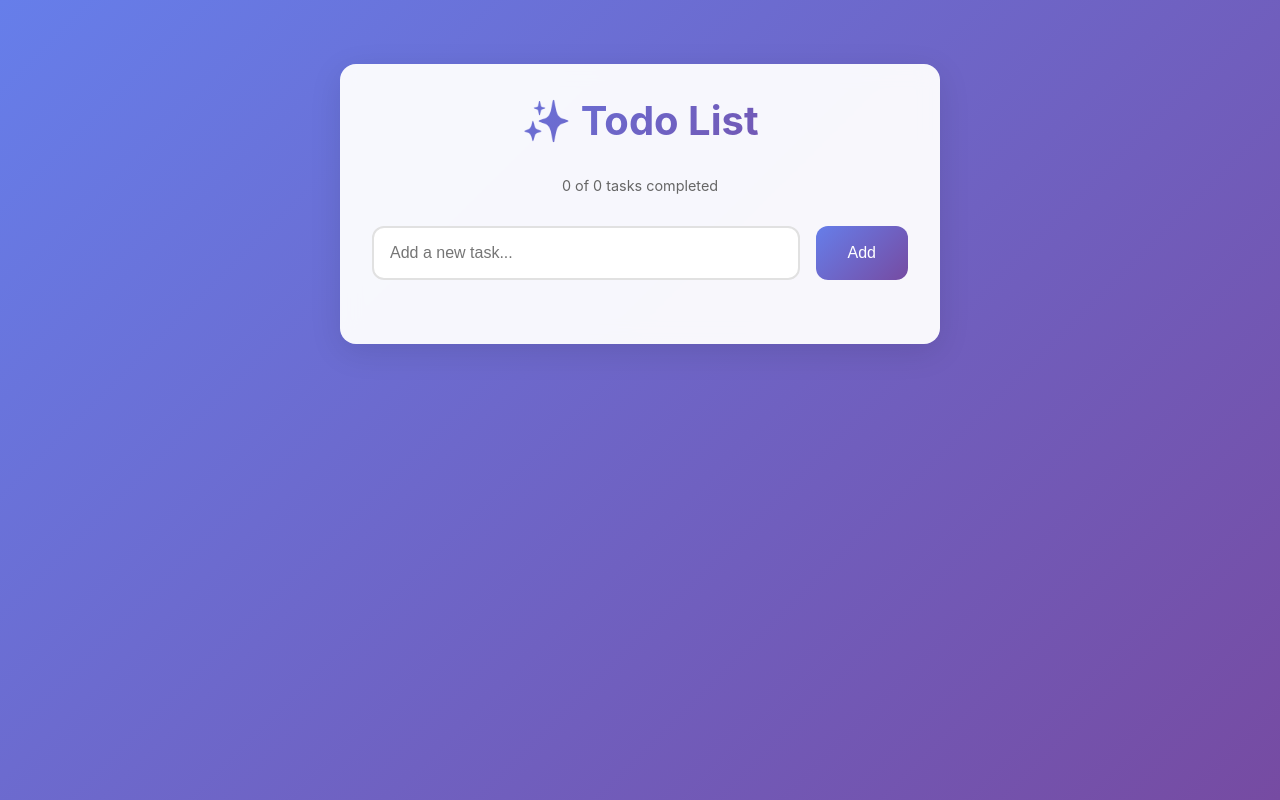
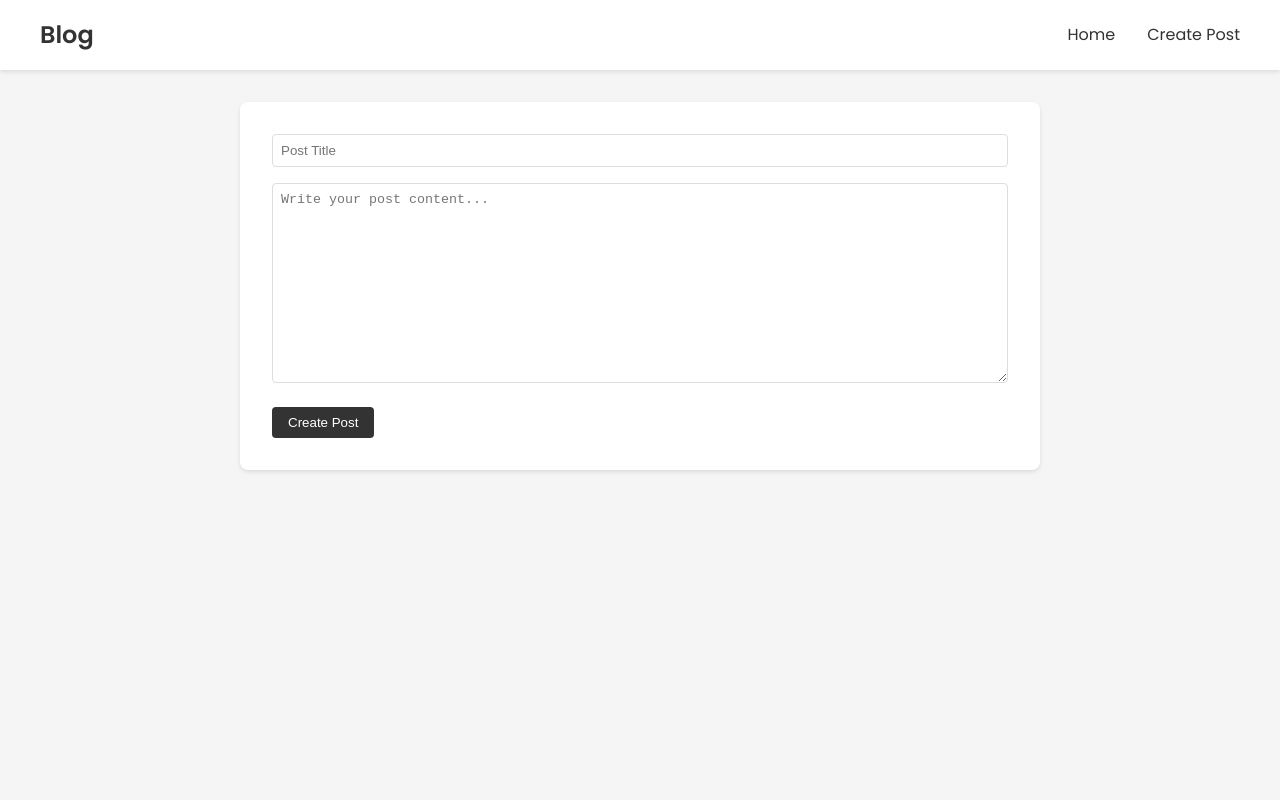
Before and after one commit to marcown10/test123, a React (Vite) app: page /create in a window 1280 px wide. Built offline with nearby package versions, Linux system fonts and the light colour scheme.

Commit message:
Update project - 10/8/2025, 1:08:41 PM

```diff
--- a/index.html
+++ b/index.html
@@ -3,7 +3,8 @@
   <head>
     <meta charset="UTF-8" />
     <meta name="viewport" content="width=device-width, initial-scale=1.0" />
-    <title>Todo App</title>
+    <title>React Blog</title>
+    <link href="https://fonts.googleapis.com/css2?family=Poppins:wght@400;600&display=swap" rel="stylesheet">
   </head>
   <body>
     <div id="root"></div>
--- a/package.json
+++ b/package.json
@@ -1,5 +1,5 @@
 {
-  "name": "todo-app",
+  "name": "react-blog",
   "private": true,
   "version": "0.0.0",
   "type": "module",
@@ -11,8 +11,8 @@
   "dependencies": {
     "react": "^18.2.0",
     "react-dom": "^18.2.0",
-    "styled-components": "^6.0.7",
-    "uuid": "^9.0.0"
+    "react-router-dom": "^6.14.2",
+    "styled-components": "^6.0.7"
   },
   "devDependencies": {
     "@vitejs/plugin-react": "^4.0.4",
--- a/src/App.jsx
+++ b/src/App.jsx
@@ -1,76 +1,36 @@
-import React, { useState, useEffect } from 'react'
-import styled from 'styled-components'
-import { v4 as uuidv4 } from 'uuid'
-import TodoList from './components/TodoList'
-import TodoForm from './components/TodoForm'
-
-const Container = styled.div`
-  max-width: 600px;
-  margin: 2rem auto;
-  padding: 2rem;
-  background: rgba(255, 255, 255, 0.95);
-  border-radius: 16px;
-  box-shadow: 0 8px 32px rgba(0, 0, 0, 0.1);
-  backdrop-filter: blur(10px);
-`
-
-const Title = styled.h1`
-  text-align: center;
-  color: #1a1a1a;
-  margin-bottom: 2rem;
-  font-size: 2.5rem;
-  font-weight: 700;
-  background: linear-gradient(135deg, #667eea 0%, #764ba2 100%);
-  -webkit-background-clip: text;
-  -webkit-text-fill-color: transparent;
-`
-
-const Stats = styled.div`
-  text-align: center;
-  margin-bottom: 2rem;
-  color: #666;
-  font-size: 0.9rem;
-`
+import { useState } from 'react'
+import { Routes, Route } from 'react-router-dom'
+import Header from './components/Header'
+import PostList from './components/PostList'
+import CreatePost from './components/CreatePost'
+import Post from './components/Post'
 
 const App = () => {
-  const [todos, setTodos] = useState(() => {
-    const savedTodos = localStorage.getItem('todos')
-    return savedTodos ? JSON.parse(savedTodos) : []
-  })
+  const [posts, setPosts] = useState([
+    {
+      id: 1,
+      title: 'Welcome to the Blog',
+      content: 'This is your first blog post. Start writing and sharing your thoughts!',
+      excerpt: 'This is your first blog post. Start writing and sharing your thoughts!...'
+    }
+  ])
 
-  useEffect(() => {
-    localStorage.setItem('todos', JSON.stringify(todos))
-  }, [todos])
-
-  const addTodo = (text) => {
-    setTodos([...todos, { id: uuidv4(), text, completed: false }])
+  const handleCreatePost = (newPost) => {
+    setPosts([newPost, ...posts])
   }
 
-  const toggleTodo = (id) => {
-    setTodos(todos.map(todo =>
-      todo.id === id ? { ...todo, completed: !todo.completed } : todo
-    ))
-  }
-
-  const deleteTodo = (id) => {
-    setTodos(todos.filter(todo => todo.id !== id))
-  }
-
-  const completedCount = todos.filter(todo => todo.completed).length
-
   return (
-    <Container>
-      <Title>✨ Todo List</Title>
-      <Stats>
-        {completedCount} of {todos.length} tasks completed
-      </Stats>
-      <TodoForm addTodo={addTodo} />
-      <TodoList
-        todos={todos}
-        toggleTodo={toggleTodo}
-        deleteTodo={deleteTodo}
-      />
-    </Container>
+    <>
+      <Header />
+      <Routes>
+        <Route path="/" element={<PostList posts={posts} />} />
+        <Route path="/create" element={<CreatePost onCreatePost={handleCreatePost} />} />
+        <Route
+          path="/post/:id"
+          element={<Post post={posts.find(post => post.id === parseInt(window.location.pathname.split('/')[2]))} />}
+        />
+      </Routes>
+    </>
   )
 }
 
--- /dev/null
+++ b/src/components/CreatePost.jsx
@@ -0,0 +1,81 @@
+import { useState } from 'react'
+import { useNavigate } from 'react-router-dom'
+import styled from 'styled-components'
+
+const Form = styled.form`
+  max-width: 800px;
+  margin: 2rem auto;
+  padding: 2rem;
+  background: white;
+  border-radius: 8px;
+  box-shadow: 0 2px 4px rgba(0, 0, 0, 0.1);
+`
+
+const Input = styled.input`
+  width: 100%;
+  padding: 0.5rem;
+  margin-bottom: 1rem;
+  border: 1px solid #ddd;
+  border-radius: 4px;
+`
+
+const Textarea = styled.textarea`
+  width: 100%;
+  padding: 0.5rem;
+  margin-bottom: 1rem;
+  border: 1px solid #ddd;
+  border-radius: 4px;
+  min-height: 200px;
+`
+
+const Button = styled.button`
+  background: #333;
+  color: white;
+  border: none;
+  padding: 0.5rem 1rem;
+  border-radius: 4px;
+  cursor: pointer;
+
+  &:hover {
+    background: #444;
+  }
+`
+
+const CreatePost = ({ onCreatePost }) => {
+  const [title, setTitle] = useState('')
+  const [content, setContent] = useState('')
+  const navigate = useNavigate()
+
+  const handleSubmit = (e) => {
+    e.preventDefault()
+    const newPost = {
+      id: Date.now(),
+      title,
+      content,
+      excerpt: content.slice(0, 100) + '...'
+    }
+    onCreatePost(newPost)
+    navigate('/')
+  }
+
+  return (
+    <Form onSubmit={handleSubmit}>
+      <Input
+        type="text"
+        placeholder="Post Title"
+        value={title}
+        onChange={(e) => setTitle(e.target.value)}
+        required
+      />
+      <Textarea
+        placeholder="Write your post content..."
+        value={content}
+        onChange={(e) => setContent(e.target.value)}
+        required
+      />
+      <Button type="submit">Create Post</Button>
+    </Form>
+  )
+}
+
+export default CreatePost
--- /dev/null
+++ b/src/components/Header.jsx
@@ -0,0 +1,43 @@
+import styled from 'styled-components'
+import { Link } from 'react-router-dom'
+
+const StyledHeader = styled.header`
+  background-color: white;
+  padding: 1rem 2rem;
+  box-shadow: 0 2px 4px rgba(0, 0, 0, 0.1);
+`
+
+const Nav = styled.nav`
+  max-width: 1200px;
+  margin: 0 auto;
+  display: flex;
+  justify-content: space-between;
+  align-items: center;
+`
+
+const Logo = styled(Link)`
+  font-size: 1.5rem;
+  font-weight: 600;
+  color: #333;
+`
+
+const NavLinks = styled.div`
+  display: flex;
+  gap: 2rem;
+`
+
+const Header = () => {
+  return (
+    <StyledHeader>
+      <Nav>
+        <Logo to="/">Blog</Logo>
+        <NavLinks>
+          <Link to="/">Home</Link>
+          <Link to="/create">Create Post</Link>
+        </NavLinks>
+      </Nav>
+    </StyledHeader>
+  )
+}
+
+export default Header
--- /dev/null
+++ b/src/components/Post.jsx
@@ -0,0 +1,32 @@
+import styled from 'styled-components'
+
+const PostContainer = styled.article`
+  max-width: 800px;
+  margin: 2rem auto;
+  padding: 2rem;
+  background: white;
+  border-radius: 8px;
+  box-shadow: 0 2px 4px rgba(0, 0, 0, 0.1);
+`
+
+const PostTitle = styled.h1`
+  font-size: 2rem;
+  margin-bottom: 1rem;
+`
+
+const PostContent = styled.div`
+  line-height: 1.8;
+`
+
+const Post = ({ post }) => {
+  if (!post) return <div>Post not found</div>
+
+  return (
+    <PostContainer>
+      <PostTitle>{post.title}</PostTitle>
+      <PostContent>{post.content}</PostContent>
+    </PostContainer>
+  )
+}
+
+export default Post
--- /dev/null
+++ b/src/components/PostList.jsx
@@ -0,0 +1,56 @@
+import styled from 'styled-components'
+import { Link } from 'react-router-dom'
+
+const PostGrid = styled.div`
+  display: grid;
+  grid-template-columns: repeat(auto-fill, minmax(300px, 1fr));
+  gap: 2rem;
+  padding: 2rem;
+  max-width: 1200px;
+  margin: 0 auto;
+`
+
+const PostCard = styled.article`
+  background: white;
+  border-radius: 8px;
+  overflow: hidden;
+  box-shadow: 0 2px 4px rgba(0, 0, 0, 0.1);
+  transition: transform 0.2s;
+
+  &:hover {
+    transform: translateY(-4px);
+  }
+`
+
+const PostContent = styled.div`
+  padding: 1.5rem;
+`
+
+const PostTitle = styled.h2`
+  font-size: 1.25rem;
+  margin-bottom: 0.5rem;
+`
+
+const PostExcerpt = styled.p`
+  color: #666;
+  font-size: 0.9rem;
+`
+
+const PostList = ({ posts }) => {
+  return (
+    <PostGrid>
+      {posts.map(post => (
+        <PostCard key={post.id}>
+          <Link to={`/post/${post.id}`}>
+            <PostContent>
+              <PostTitle>{post.title}</PostTitle>
+              <PostExcerpt>{post.excerpt}</PostExcerpt>
+            </PostContent>
+          </Link>
+        </PostCard>
+      ))}
+    </PostGrid>
+  )
+}
+
+export default PostList
--- a/src/main.jsx
+++ b/src/main.jsx
@@ -1,27 +1,14 @@
 import React from 'react'
 import ReactDOM from 'react-dom/client'
+import { BrowserRouter } from 'react-router-dom'
 import App from './App'
-import { createGlobalStyle } from 'styled-components'
-
-const GlobalStyle = createGlobalStyle`
-  * {
-    margin: 0;
-    padding: 0;
-    box-sizing: border-box;
-  }
-
-  body {
-    font-family: -apple-system, BlinkMacSystemFont, 'Segoe UI', Roboto, Oxygen,
-      Ubuntu, Cantarell, 'Open Sans', 'Helvetica Neue', sans-serif;
-    background: linear-gradient(135deg, #667eea 0%, #764ba2 100%);
-    min-height: 100vh;
-    padding: 2rem 0;
-  }
-`
+import { GlobalStyles } from './styles/GlobalStyles'
 
 ReactDOM.createRoot(document.getElementById('root')).render(
   <React.StrictMode>
-    <GlobalStyle />
-    <App />
+    <BrowserRouter>
+      <GlobalStyles />
+      <App />
+    </BrowserRouter>
   </React.StrictMode>
 )
--- /dev/null
+++ b/src/styles/GlobalStyles.js
@@ -0,0 +1,21 @@
+import { createGlobalStyle } from 'styled-components'
+
+export const GlobalStyles = createGlobalStyle`
+  * {
+    margin: 0;
+    padding: 0;
+    box-sizing: border-box;
+  }
+
+  body {
+    font-family: 'Poppins', sans-serif;
+    line-height: 1.6;
+    color: #333;
+    background-color: #f5f5f5;
+  }
+
+  a {
+    text-decoration: none;
+    color: inherit;
+  }
+`
```
Also changed, not shown: 1 other file (tests, documents, lock files or other folders).
